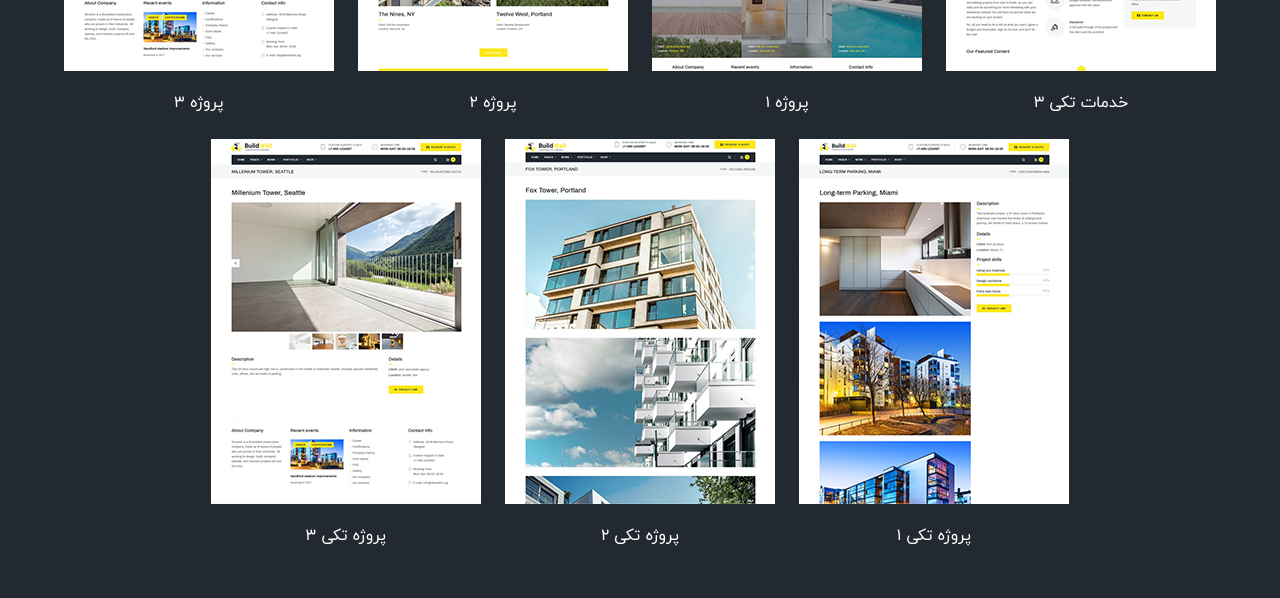
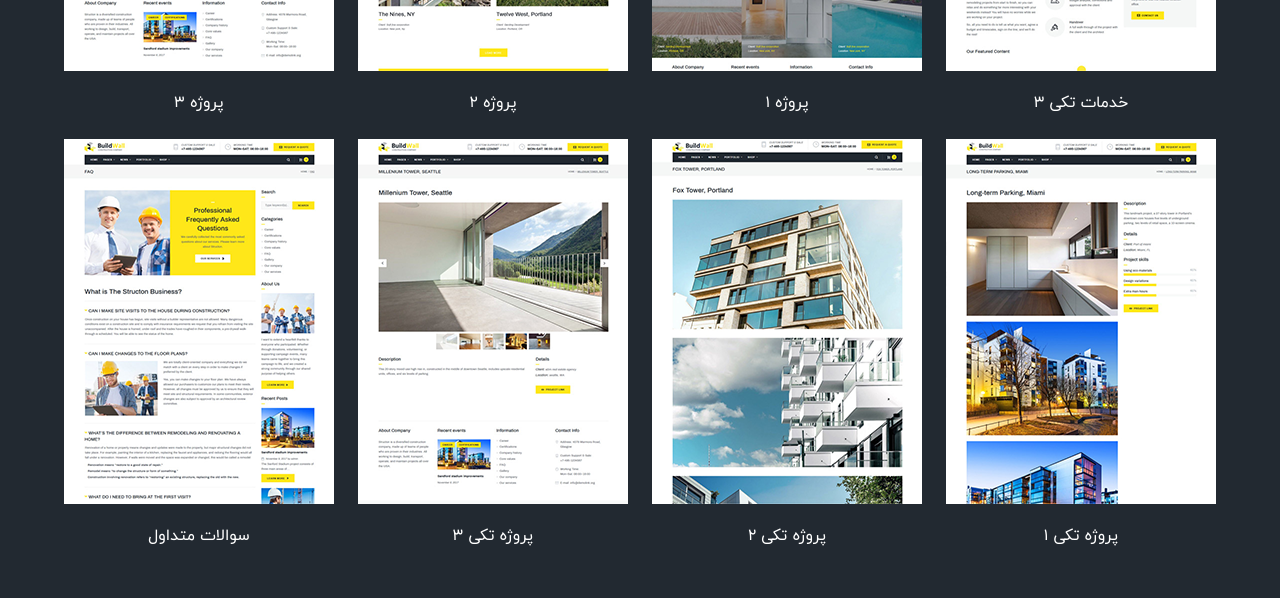
Before and after one commit to mahyarErshad/buildwall, a React (Vite) app: page / in a window 1280 px wide. Shown: the part 5580-6178 px from the top of the page. Built offline with nearby package versions, Linux system fonts and the light colour scheme.

Commit message:
Another card is added

```diff
--- a/src/Components/Body/CustomPages/CustomPages.jsx
+++ b/src/Components/Body/CustomPages/CustomPages.jsx
@@ -16,6 +16,7 @@ import projects3 from "../../../assets/images/card-images/projects3.webp";
 import projectSingle1 from "../../../assets/images/card-images/projectSingle1.webp";
 import projectSingle2 from "../../../assets/images/card-images/projectSingle2.webp";
 import projectSingle3 from "../../../assets/images/card-images/projectSingle3.webp";
+import faqs from "../../../assets/images/card-images/faqs.webp";
 
 function CustomPages() {
   const data = [
@@ -94,6 +95,11 @@ function CustomPages() {
       image: projectSingle3,
       href: "https://ld-wp73.template-help.com/buildwall/v3/default/projects-v1/single-project-v3/",
     },
+    {
+      title: "سوالات متداول",
+      image: faqs,
+      href: "https://ld-wp73.template-help.com/buildwall/v3/default/faq/",
+    },
   ];
   return (
     <section id="custom-pages" className="w-full mt-20 flex-center flex-col">
```
Also changed, not shown: src/assets/images/card-images/faqs.webp (added).
